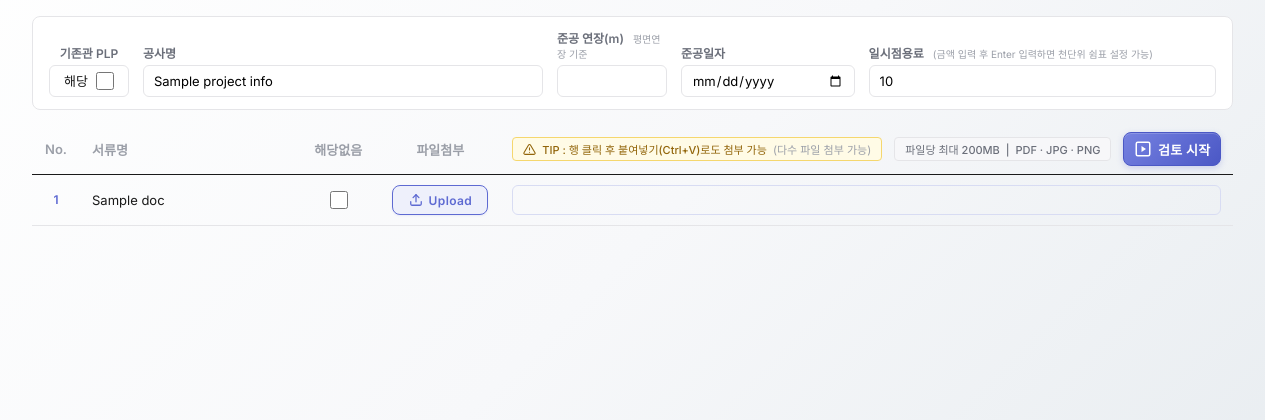
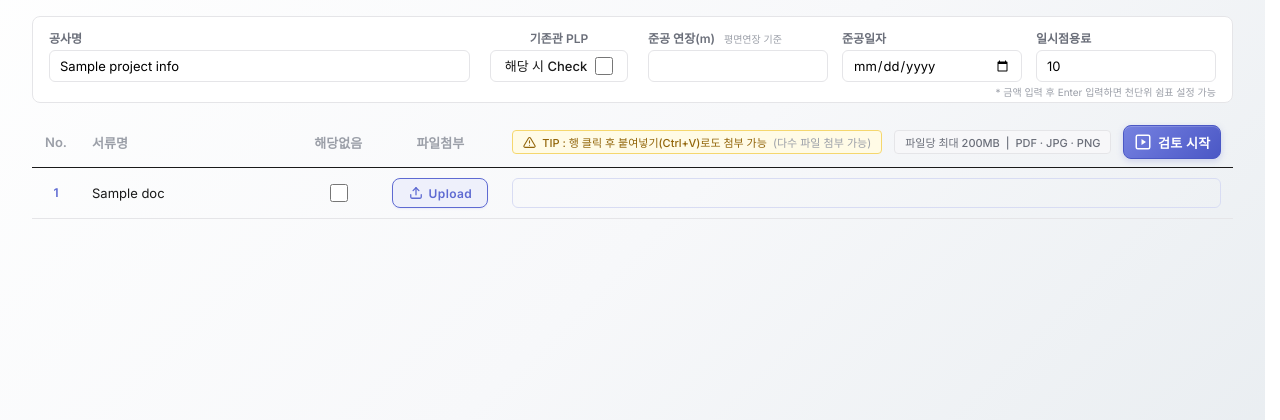
Before and after one commit to xodbs3355-sudo/kwcgc-portal, a Flask app: template templates/upload.html in a window 1280 px wide. Shown: the part 152-572 px from the top of the page. Run offline with Flask 3, Linux system fonts and the light colour scheme; the template is opened without the code that fills it: most values are stand-ins (such as "Sample title", 1, 10 or a date in 2020); some web fonts are replaced.

Commit message:
준공정보 카드 — 필드 순서/폭 재배치 + 힌트 위치 변경
- 공사명 ↔ PLP 위치 교체 (공사명이 맨 왼쪽으로)
- PLP 텍스트 "해당" → "해당 시 Check", 폭 150px 고정
- 준공 연장/준공일자/일시점용료 모두 180px 고정
- 공사명만 남은 폭 차지 (flex: 1)
- 일시점용료 힌트를 카드 우하단에 absolute 배치
  ("(...)" → "* ..." 형태로 변경)
- 카드 padding-bottom 12px → 20px (힌트 자리 확보)

Co-Authored-By: Claude Opus 4.7 (1M context) <noreply@anthropic.com>

```diff
--- a/static/css/style.css
+++ b/static/css/style.css
@@ -142,11 +142,20 @@ button { font-family: inherit; cursor: pointer; }
     background: #fff;
     border: 1px solid #e5e5e8;
     border-radius: 8px;
-    padding: 12px 16px;
+    padding: 12px 16px 20px 16px;
     margin-bottom: 14px;
     display: flex;
     gap: 14px;
     align-items: flex-end;
+    position: relative;
+}
+.fee-hint-absolute {
+    position: absolute;
+    right: 16px;
+    bottom: 3px;
+    font-size: 10px;
+    color: #9b9fa8;
+    white-space: nowrap;
 }
 .project-info-field {
     flex: 1;
@@ -155,26 +164,25 @@ button { font-family: inherit; cursor: pointer; }
     gap: 4px;
     min-width: 0;
 }
-/* 공사명 — 폭 고정 (400px), 다른 필드들은 나머지 공간 균등 분배 */
+/* 공사명 — 남은 폭 모두 차지 (가장 왼쪽) */
 .project-info-field-name {
-    flex: 0 0 400px;
+    flex: 1;
+    min-width: 0;
 }
-/* 준공 연장 — 좁게 고정 */
-.project-info-field-extension {
-    flex: 0 0 110px;
-}
-/* 일시점용료 — 다른 필드 2배 */
+/* 준공 연장 / 준공일자 / 일시점용료 — 동일 폭 180px 고정 */
+.project-info-field-extension,
+.project-info-field-date,
 .project-info-field-fee {
-    flex: 2;
+    flex: 0 0 180px;
 }
 .project-info-field label {
     font-size: 12px;
     font-weight: 600;
     color: #6b6f7a;
 }
-/* PLP 체크박스 필드 — 체크박스만, 카드 안에서 중앙정렬 */
+/* PLP 체크박스 필드 — 150px 고정 */
 .project-info-field-check {
-    flex: 0 0 auto;
+    flex: 0 0 150px;
     align-items: center;       /* label/체크박스 가로 중앙 */
 }
 .project-info-field-check label {
--- a/templates/upload.html
+++ b/templates/upload.html
@@ -7,18 +7,18 @@
   {% include "_header.html" %}
 
   <div class="project-info-card">
-    <div class="project-info-field project-info-field-check">
-      <label for="pi-plp">기존관 PLP</label>
-      <div class="project-info-checkbox-wrap">
-        <span class="project-plp-text">해당</span>
-        <input type="checkbox" id="pi-plp" class="project-plp-check"
-               {% if project_info.get('plp') %}checked{% endif %}>
-      </div>
-    </div>
     <div class="project-info-field project-info-field-name">
       <label for="pi-name">공사명</label>
       <input type="text" id="pi-name" class="project-info-input"
              data-field="name" value="{{ project_info.get('name', '') }}" placeholder="">
+    </div>
+    <div class="project-info-field project-info-field-check">
+      <label for="pi-plp">기존관 PLP</label>
+      <div class="project-info-checkbox-wrap">
+        <span class="project-plp-text">해당 시 Check</span>
+        <input type="checkbox" id="pi-plp" class="project-plp-check"
+               {% if project_info.get('plp') %}checked{% endif %}>
+      </div>
     </div>
     <div class="project-info-field project-info-field-extension">
       <label for="pi-extension">
@@ -28,19 +28,17 @@
       <input type="number" step="0.1" id="pi-extension" class="project-info-input"
              data-field="extension" value="{{ project_info.get('extension', '') }}" placeholder="">
     </div>
-    <div class="project-info-field">
+    <div class="project-info-field project-info-field-date">
       <label for="pi-date">준공일자</label>
       <input type="date" id="pi-date" class="project-info-input"
              data-field="date" value="{{ project_info.get('date', '') }}">
     </div>
     <div class="project-info-field project-info-field-fee">
-      <label for="pi-land-fee">
-        일시점용료
-        <span class="field-hint">(금액 입력 후 Enter 입력하면 천단위 쉼표 설정 가능)</span>
-      </label>
+      <label for="pi-land-fee">일시점용료</label>
       <input type="text" id="pi-land-fee" class="project-info-input"
              data-field="land_fee" value="{{ project_info.get('land_fee', '') }}" placeholder="">
     </div>
+    <div class="fee-hint-absolute">* 금액 입력 후 Enter 입력하면 천단위 쉼표 설정 가능</div>
   </div>
 
   <form id="review-form" method="post" action="{{ url_for('review') }}">
```
